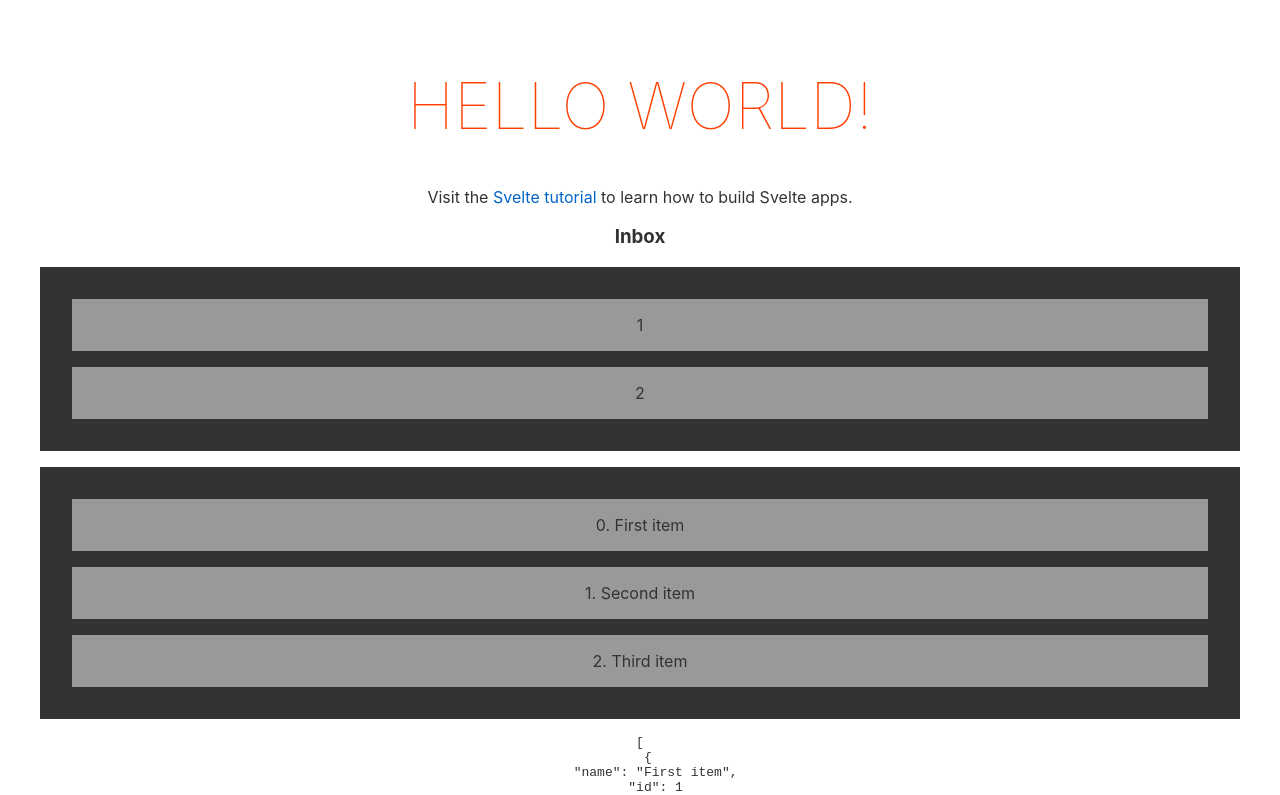
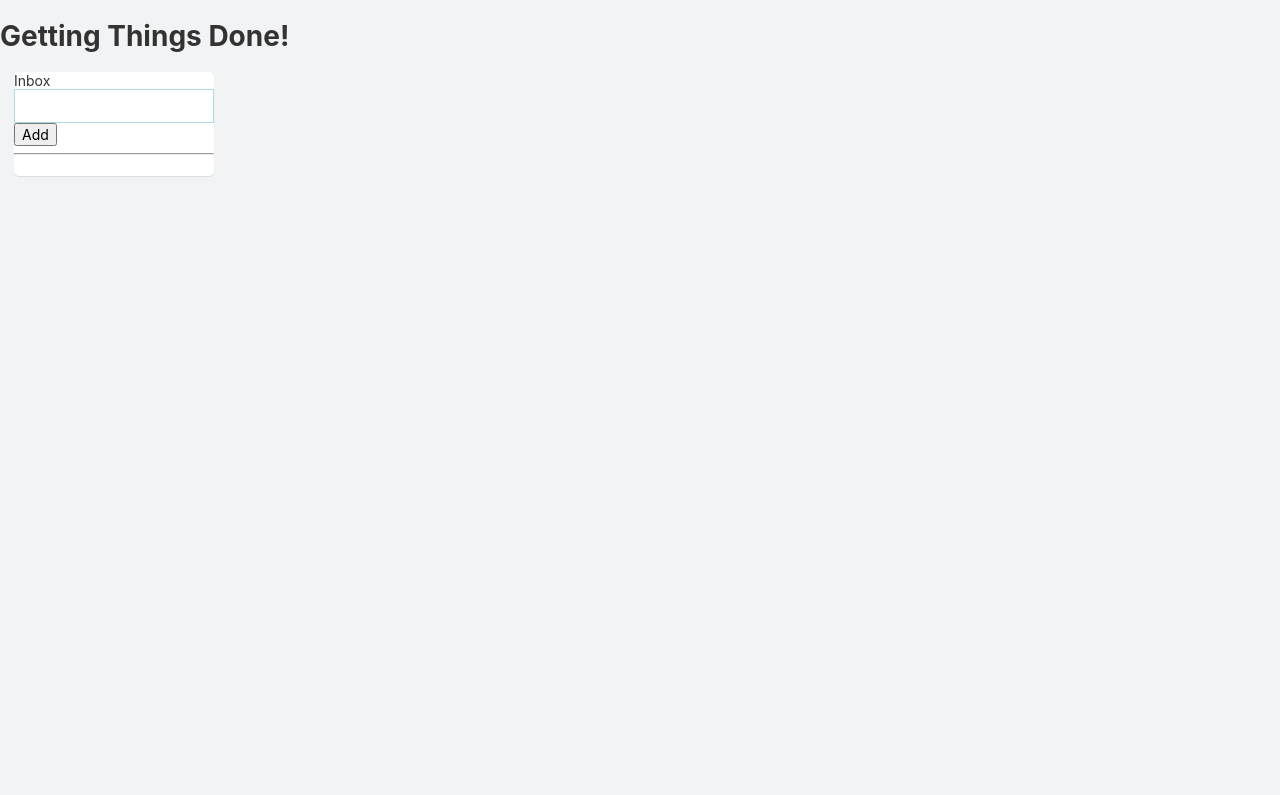
Before and after one commit to roy-mdr/gtd-app, a Svelte app in the folder client-spa/gtd-app-spa/: page / in a window 1280 px wide. Shown: the top 795 px of the page. Built offline with nearby package versions, Linux system fonts and the light colour scheme.

Commit message:
Add working inbox

```diff
--- a/client-spa/gtd-app-spa/public/global.css
+++ b/client-spa/gtd-app-spa/public/global.css
@@ -1,63 +1,16 @@
-html, body {
-	position: relative;
-	width: 100%;
-	height: 100%;
+html {
+	font-family: -apple-system, BlinkMacSystemFont, "Segoe UI", Roboto, Oxygen-Sans, Ubuntu, Cantarell, "Helvetica Neue", sans-serif;
+    font-size: 14px;
 }
 
 body {
+	background-color: #F1F3F4;
 	color: #333;
 	margin: 0;
-	padding: 8px;
-	box-sizing: border-box;
-	font-family: -apple-system, BlinkMacSystemFont, "Segoe UI", Roboto, Oxygen-Sans, Ubuntu, Cantarell, "Helvetica Neue", sans-serif;
-}
-
-a {
-	color: rgb(0,100,200);
-	text-decoration: none;
-}
-
-a:hover {
-	text-decoration: underline;
-}
-
-a:visited {
-	color: rgb(0,80,160);
-}
-
-label {
-	display: block;
+	padding: 0;
 }
 
 input, button, select, textarea {
 	font-family: inherit;
 	font-size: inherit;
-	-webkit-padding: 0.4em 0;
-	padding: 0.4em;
-	margin: 0 0 0.5em 0;
-	box-sizing: border-box;
-	border: 1px solid #ccc;
-	border-radius: 2px;
 }
-
-input:disabled {
-	color: #ccc;
-}
-
-button {
-	color: #333;
-	background-color: #f4f4f4;
-	outline: none;
-}
-
-button:disabled {
-	color: #999;
-}
-
-button:not(:disabled):active {
-	background-color: #ddd;
-}
-
-button:focus {
-	border-color: #666;
-}
--- a/client-spa/gtd-app-spa/src/App.svelte
+++ b/client-spa/gtd-app-spa/src/App.svelte
@@ -2,34 +2,12 @@
 
 	import Inbox from './components/Inbox.svelte';
 
-	export let name;
 </script>
 
 <main>
-	<h1>Hello {name}!</h1>
-	<p>Visit the <a href="https://svelte.dev/tutorial">Svelte tutorial</a> to learn how to build Svelte apps.</p>
-	<Inbox />
+	<h1>Getting Things Done!</h1>
 	<Inbox />
 </main>
 
 <style>
-	main {
-		text-align: center;
-		padding: 1em;
-		max-width: 240px;
-		margin: 0 auto;
-	}
-
-	h1 {
-		color: #ff3e00;
-		text-transform: uppercase;
-		font-size: 4em;
-		font-weight: 100;
-	}
-
-	@media (min-width: 640px) {
-		main {
-			max-width: none;
-		}
-	}
 </style>
--- /dev/null
+++ b/client-spa/gtd-app-spa/src/components/Idea.svelte
@@ -0,0 +1,42 @@
+<script>
+
+    import { createEventDispatcher } from 'svelte';
+
+    export let idea;
+
+    const dispatch = createEventDispatcher();
+
+    function removeItem() {
+        dispatch('remove');
+    }
+
+</script>
+
+
+
+<div class="idea" on:mouseenter={() => {idea.hover = true;}} on:mouseleave={() => {idea.hover = false;}}>
+    {#if idea.hover}
+    <button type="button" class="remove" on:click={() => removeItem()}>X</button>
+    {/if}
+    {idea.name}
+</div>
+
+
+
+<style>
+
+.idea {
+    background-color: white;
+    border: 1px solid white;
+    border-radius: 5px;
+    margin-bottom: 0.5em;
+    box-shadow: 0px 1px 1px 0 rgb(0 0 0 / 10%);
+    padding: 0.5em;
+    transition: border 0.2s, box-shadow 0.2s;
+}
+
+.idea:hover {
+    border: 1px solid lightblue;
+    box-shadow: 0px 10px 20px 0 rgb(0 0 0 / 10%);
+}
+</style>
--- /dev/null
+++ b/client-spa/gtd-app-spa/src/components/IdeaItem.svelte
@@ -0,0 +1,135 @@
+<script>
+
+    import { createEventDispatcher } from 'svelte';
+
+    import clickOutside from "../lib/clickOutside";
+    import TextAreaAutosize from './TextAreaAutosize.svelte';
+
+    export let idea = {
+        id: "",
+        text: "",
+    };
+
+    let menuIsOpen = false;
+    let allowDelete = false;
+    let textareaAR;
+
+    const dispatch = createEventDispatcher();
+
+    function askRemoveItem() {
+        allowDelete = true;
+    }
+
+    function removeItem() {
+        dispatch('remove');
+    }
+
+    function openMenu() {
+        menuIsOpen = true;
+        allowDelete = false;
+        textareaAR.focuss();
+    }
+
+    function closeMenu() {
+        menuIsOpen = false;
+        allowDelete = false;
+    }
+
+    function handleClickOutsideDelete() {
+        allowDelete = false;
+    }
+
+</script>
+
+
+
+<div class="idea" use:clickOutside on:click_outside={closeMenu}>
+    {#if menuIsOpen}
+    <div class="shadow">
+        <div class="menu-row">
+            <button type="button" class="remove" on:click={()=>{console.log("Quick!")}}>⚡</button>
+            <button type="button" class="remove" on:click={()=>{console.log("Calendar")}}>📆</button>
+            <button type="button" class="remove" on:click={()=>{console.log("Tickler")}}>🔔</button>
+        </div>
+        <div class="menu-row">
+            <button type="button" class="remove" on:click={()=>{console.log("Nest")}}>🥚</button>
+            <button type="button" class="remove" on:click={()=>{console.log("Reference")}}>📝</button>
+            <button type="button" class="remove" on:click={()=>{console.log("Help")}}>❔</button>
+        </div>
+    </div>
+    {:else}
+    <div class="open-menu" on:click={openMenu}></div>
+    {/if}
+
+    <TextAreaAutosize bind:this={textareaAR} bind:value={idea.text} disabled={!menuIsOpen} minRows="1" maxRows="10" />
+
+    {#if menuIsOpen}
+    <div class="menu-row shadow">
+        <button type="button" class="remove" class:hidden={allowDelete} on:click={askRemoveItem}>🗑</button>
+        <button type="button" class="remove delete" class:hidden={!allowDelete} on:click={removeItem} use:clickOutside on:click_outside={handleClickOutsideDelete}>❗</button>
+    </div>
+    {/if}
+</div>
+
+
+
+<style>
+.idea {
+    background-color: white;
+    border: 1px solid white;
+    border-radius: 5px;
+    margin-bottom: 0.5em;
+    box-shadow: 0px 1px 1px 0 rgb(0 0 0 / 10%);
+    padding: 0;
+    transition: border 0.2s, box-shadow 0.2s;
+    position: relative;
+    display: flex;
+    flex-direction: column;
+    overflow: hidden;
+}
+
+.idea:hover {
+    box-shadow: 0px 10px 20px 0 rgb(0 0 0 / 10%);
+}
+
+.idea:focus-within {
+    border: 1px solid lightblue;
+}
+
+.open-menu {
+    position: absolute;
+    width: 100%;
+    height: 100%;
+    z-index: 1;
+}
+
+.menu-row {
+    display: flex;
+    align-items: center;
+    justify-content: center;
+}
+
+.menu-row button {
+    width: 100%;
+    border: none;
+    background-color: transparent;
+    transition: background-color 0.2s;
+}
+
+.menu-row button:hover {
+    background-color: lightblue;
+}
+
+.hidden {
+    display: none;
+}
+
+.menu-row button.delete,
+.menu-row button.delete:hover {
+    background-color: indianred;
+}
+
+.shadow {
+    box-shadow: 0px 0px 5px 0 rgb(0 0 0 / 10%);
+}
+</style>
--- a/client-spa/gtd-app-spa/src/components/Inbox.svelte
+++ b/client-spa/gtd-app-spa/src/components/Inbox.svelte
@@ -1,79 +1,103 @@
 <script>
     import Sortable from 'sortablejs';
     import { onMount } from "svelte";
+
+    import IdeaItem from "./IdeaItem.svelte";
+    import TextAreaAutosize from './TextAreaAutosize.svelte';
 
     onMount(async () => {
         setUpSortable();
     });
 
-    let foo, bar;
+    let inboxEl;
 
-    let myList = [{name:'First item', id:1}, {name:'Second item', id:2}, {name:'Third item', id:3}]
+    let newItem = "";
+    let myList = [];
 
     function setUpSortable() {
-        Sortable.create(foo, {
+        Sortable.create(inboxEl, {
             group: {
-                name: 'foo',
-                // put: true,
-                // pull: false,
-            },
-            animation: 200
-        });
-
-        Sortable.create(bar, {
-            group: {
-                name: 'bar',
-                // put: true,
-                // pull: 'clone',
+                name: 'inbox',
+                put: false
             },
             animation: 200,
+            delay: 200,
+            delayOnTouchOnly: true,
             invertSwap: true,
+            swapThreshold: 0.25,
             onSort: (e) => handleContainerChange(e)
         });
     };
 
     function handleContainerChange(ev) {
-        console.log("Container changed!", ev);
         const oldLi = myList[ev.oldIndex];
         myList.splice(ev.oldIndex, 1);
         myList.splice(ev.newIndex, 0, oldLi);
         myList = myList;
     }
+
+    function addItem(ev) {
+
+        if (newItem == "") return;
+
+        const newListItem = {
+            id: Math.random(),
+            text: newItem,
+        }
+
+        myList.unshift(newListItem);
+        myList = myList;
+        newItem = "";
+    }
+
+    function removeItem(ix) {
+        myList.splice(ix, 1);
+        myList = myList;
+    }
+
 </script>
 
 
 
-<div>
-    <h3>Inbox</h3>
-    <div class="container" bind:this={foo}>
-        <p class="draggable" draggable="true">1</p>
-        <p class="draggable" draggable="true">2</p>
-    </div>
-    <div class="container" bind:this={bar}>
+<div class="inbox">
+
+    <span>Inbox</span>
+
+    <form on:submit|preventDefault={addItem}>
+        <div class="idea-input">
+            <TextAreaAutosize bind:value={newItem} maxRows="10" shiftToNL={true} on:enter={addItem} />
+        </div>
+        <button>Add</button>
+    </form>
+
+    <hr>
+
+    <div class="container" bind:this={inboxEl}>
         {#each myList as listItem, i (listItem.id)}
-        <p class="draggable" draggable="true">{i}. {listItem.name}</p>
+        <IdeaItem idea={listItem} on:remove={() => removeItem(i)} />
         {/each}
     </div>
+
 </div>
-<pre><code>{JSON.stringify(myList, null, 2)}</code></pre>
 
 
 
 <style>
-.container {
-    background-color: #333;
+.inbox {
+    background-color: white;
+    /* border: 1px solid lightblue; */
+    border-radius: 5px;
     margin: 1em;
-    padding: 1em;
+    box-shadow: 0px 1px 1px 0 rgb(0 0 0 / 10%);
+    max-width: 200px;
 }
 
-.draggable {
-    background-color: #999;
-    padding: 1em;
-    margin: 1em;
-    cursor: pointer;
+.idea-input {
+    border: 1px solid lightblue;
 }
 
-.draggable:hover {
-    background-color: #FFF;
+.container {
+    overflow: auto;
+    padding: 0.5em;
 }
 </style>
--- /dev/null
+++ b/client-spa/gtd-app-spa/src/components/TextAreaAutosize.svelte
@@ -0,0 +1,90 @@
+<script>
+
+    import { createEventDispatcher } from 'svelte';
+
+	export let value = '';
+	export let minRows = 1;
+	export let maxRows;
+	export let disabled = false;
+	export let shiftToNL = false;
+
+	export function focuss() {
+		// ?? doesn't work without the timeout
+		// from: https://stackoverflow.com/questions/19336794/in-javascript-setting-a-textarea-with-focus-does-not-work-if-called-as-a-child
+		setTimeout(function() {
+			textareaEl.focus();
+		}, 0);
+	}
+
+	let textareaEl;
+
+	$: minHeight = `${1 + minRows * 1.2}em`;
+	$: maxHeight = maxRows ? `${1 + maxRows * 1.2}em` : `auto`;
+
+    function handleEnter(e) {
+
+        if (!shiftToNL) return;
+
+        // Get the code of pressed key
+        const keyCode = e.which || e.keyCode;
+
+        // 13 represents the Enter key
+        if (keyCode === 13 && !e.shiftKey) {
+            // Don't generate a new line
+            e.preventDefault();
+
+            // Do something else such as send the message to back-end
+            emmitEnter();
+        }
+    }
+
+    const dispatch = createEventDispatcher();
+
+    function emmitEnter() {
+        dispatch('enter');
+    }
+</script>
+
+<div class="container">
+	<pre
+		aria-hidden="true"
+		style="min-height: {minHeight}; max-height: {maxHeight}"
+	>{value + '\n'}</pre>
+
+	<textarea bind:this={textareaEl} bind:value {disabled} on:keydown={(e)=>{handleEnter(e)}}></textarea>
+</div>
+
+<style>
+	.container {
+		position: relative;
+	}
+
+    pre {
+        overflow: hidden;
+        visibility: hidden;
+		white-space: -moz-pre-wrap;
+		white-space: -o-pre-wrap;
+		white-space: pre-wrap;
+		word-wrap: break-word;
+    }
+
+	pre, textarea {
+		font-family: inherit;
+		padding: 0.5em;
+		box-sizing: border-box;
+		border: 1px solid #eee;
+		line-height: 1.2;
+        margin: 0;
+	}
+
+	textarea {
+        top: 0;
+		position: absolute;
+		width: 100%;
+		height: 100%;
+		resize: none;
+		overflow: auto;
+        background: none;
+        border: none;
+	}
+</style>
--- /dev/null
+++ b/client-spa/gtd-app-spa/src/lib/clickOutside.js
@@ -0,0 +1,19 @@
+/** Dispatch event on click outside of node */
+export default function clickOutside(node) {
+
+const handleClick = event => {
+    if (node && !node.contains(event.target) && !event.defaultPrevented) {
+    node.dispatchEvent(
+        new CustomEvent('click_outside', node)
+    )
+    }
+}
+
+    document.addEventListener('click', handleClick, true);
+
+return {
+    destroy() {
+    document.removeEventListener('click', handleClick, true);
+    }
+    }
+}
--- a/client-spa/gtd-app-spa/src/main.js
+++ b/client-spa/gtd-app-spa/src/main.js
@@ -1,10 +1,7 @@
 import App from './App.svelte';
 
 const app = new App({
-	target: document.body,
-	props: {
-		name: 'world'
-	}
+	target: document.body
 });
 
 export default app;
```
Also changed, not shown: client-spa/gtd-app-spa/public/index.html (+4 -4 lines), 1 other file (tests, documents, lock files or other folders).
